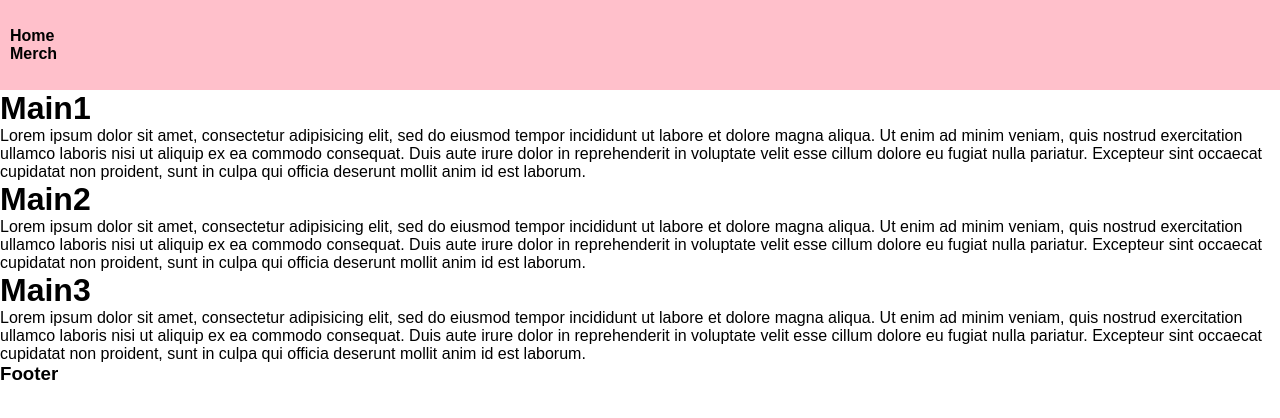
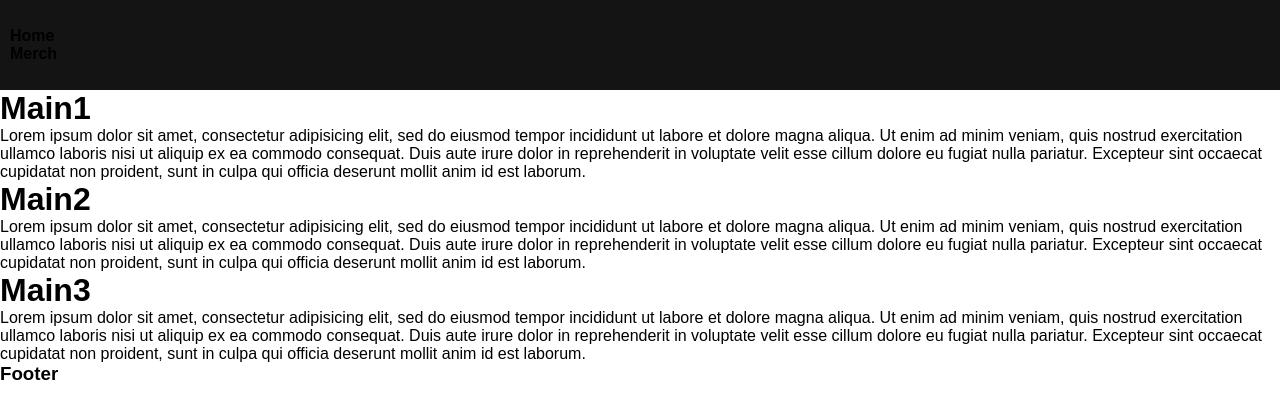
Before and after one commit to CamiloAli/portfolio-web, a plain HTML site: page pages/merch.html in a window 1280 px wide. Drawn offline with Linux system fonts and the light colour scheme; files that its build step writes are made by us from their sources.

Commit message:
Cambios en HTML

```diff
--- a/css/style.css
+++ b/css/style.css
@@ -20,7 +20,7 @@ a{
 header{
 	display: flex;
 	min-height: 70px;
-	background-color: pink;
+	background-color: rgb(20, 20, 20);
 	justify-content: space-between;
 	align-items: center;
 	padding: 10px;
```
Also changed, not shown: index.html (+6 -0 lines).
